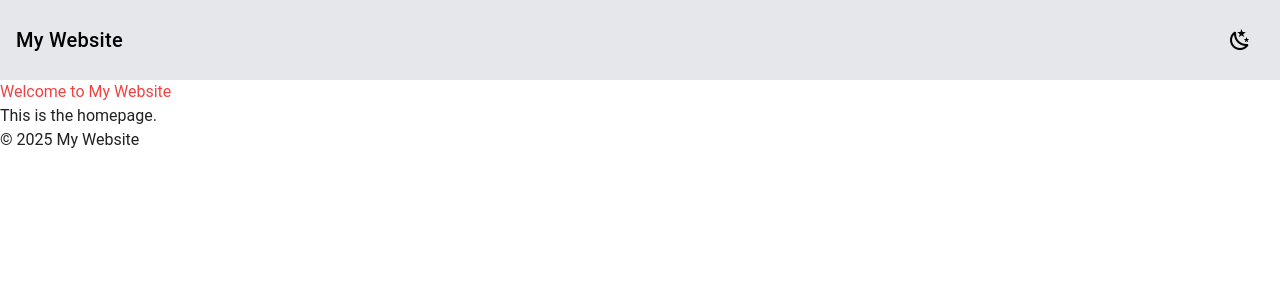
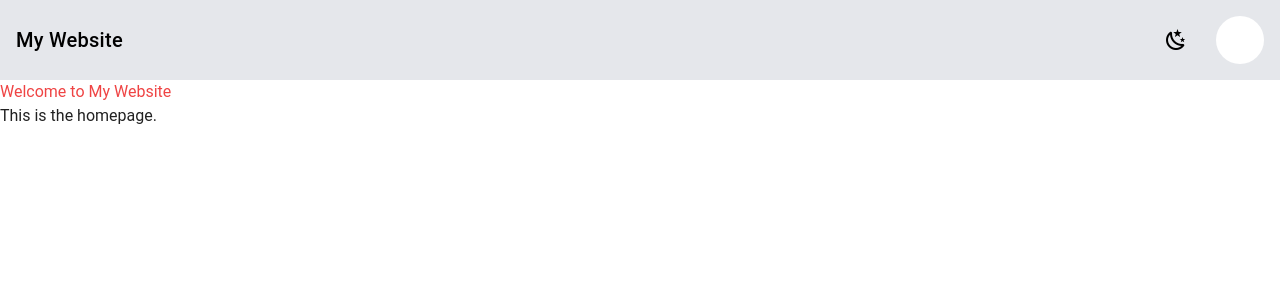
Before and after one commit to xayrullo/dashboard.frontend, a Nuxt app: page / in a window 1280 px wide. Shown: the top 300 px of the page. Built offline with nearby package versions, Linux system fonts and the light colour scheme.

Commit message:
Fixed minor bugs

```diff
--- a/layouts/default.vue
+++ b/layouts/default.vue
@@ -10,6 +10,7 @@
         "
       >
         <h1 class="text-h6">My Website</h1>
+        <div class="flex items-center gap-4">
           <v-btn
             variant="text"
             :icon="
@@ -19,15 +20,21 @@
             "
             @click="$vuetify.theme.toggle()"
           ></v-btn>
+          <v-avatar size="large">
+            <v-img
+              :alt="authStore.user?.username"
+              :src="authStore.user?.image"
+            />
+          </v-avatar>
+        </div>
       </div>
     </header>
     <main>
       <slot />
     </main>
-    <footer>
-      <p>&copy; 2025 My Website</p>
-    </footer>
   </v-app>
 </template>
 
-<script setup lang="ts"></script>
+<script setup lang="ts">
+const authStore = useAuthStore();
+</script>
--- a/stores/auth.ts
+++ b/stores/auth.ts
@@ -9,7 +9,7 @@ export const useAuthStore = defineStore("auth", () => {
   const refreshToken = useCookie<string | null>("refreshToken", {
     default: () => null,
   });
-  const user = ref<IUser | null>(null);
+  const user = useCookie<IUser | null>("user", { default: () => null });
 
   const isAuthenticated = computed(() => !!token.value);
 
```
Lines whose indentation alone changed are shown as unchanged.
